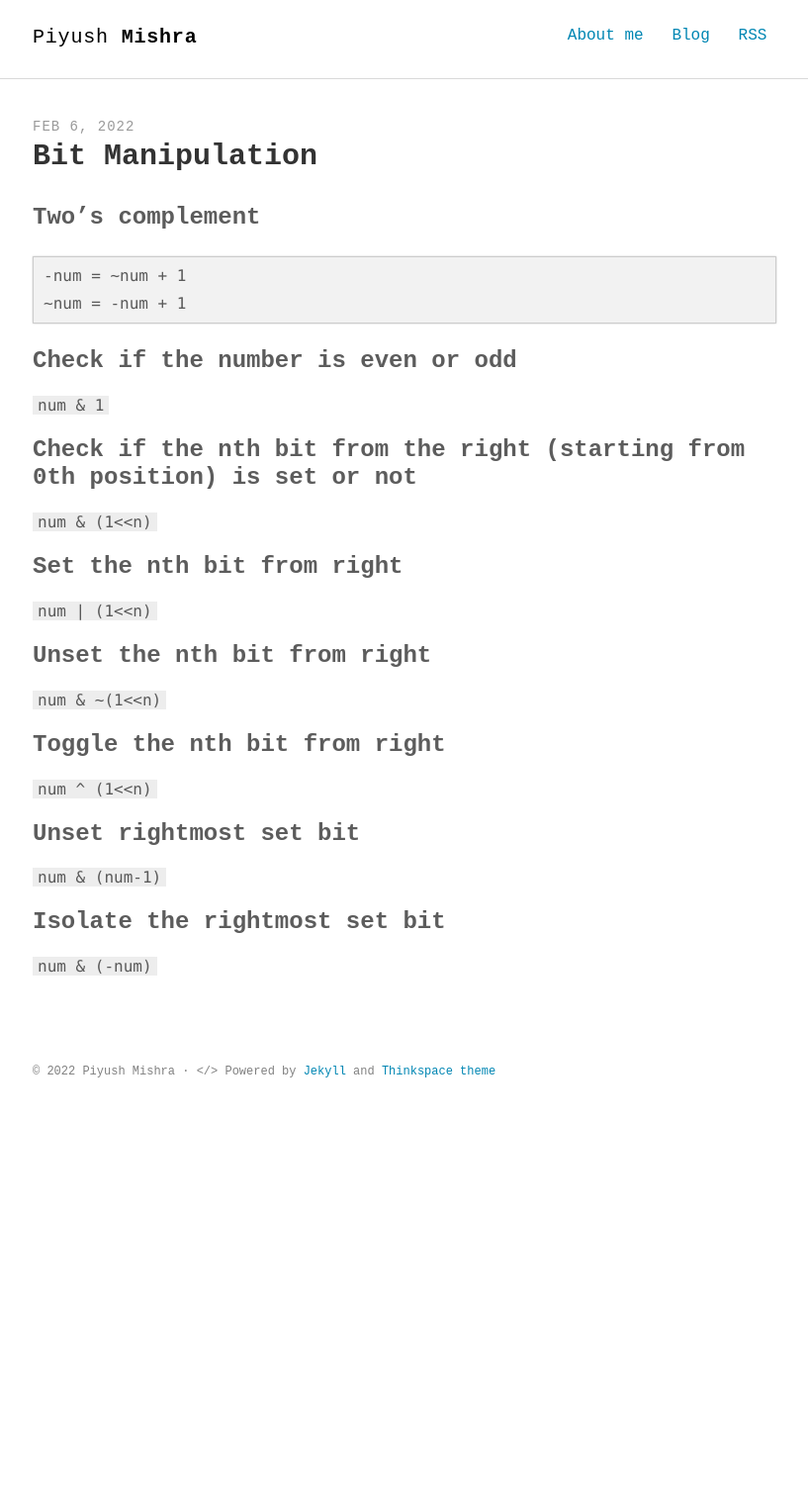
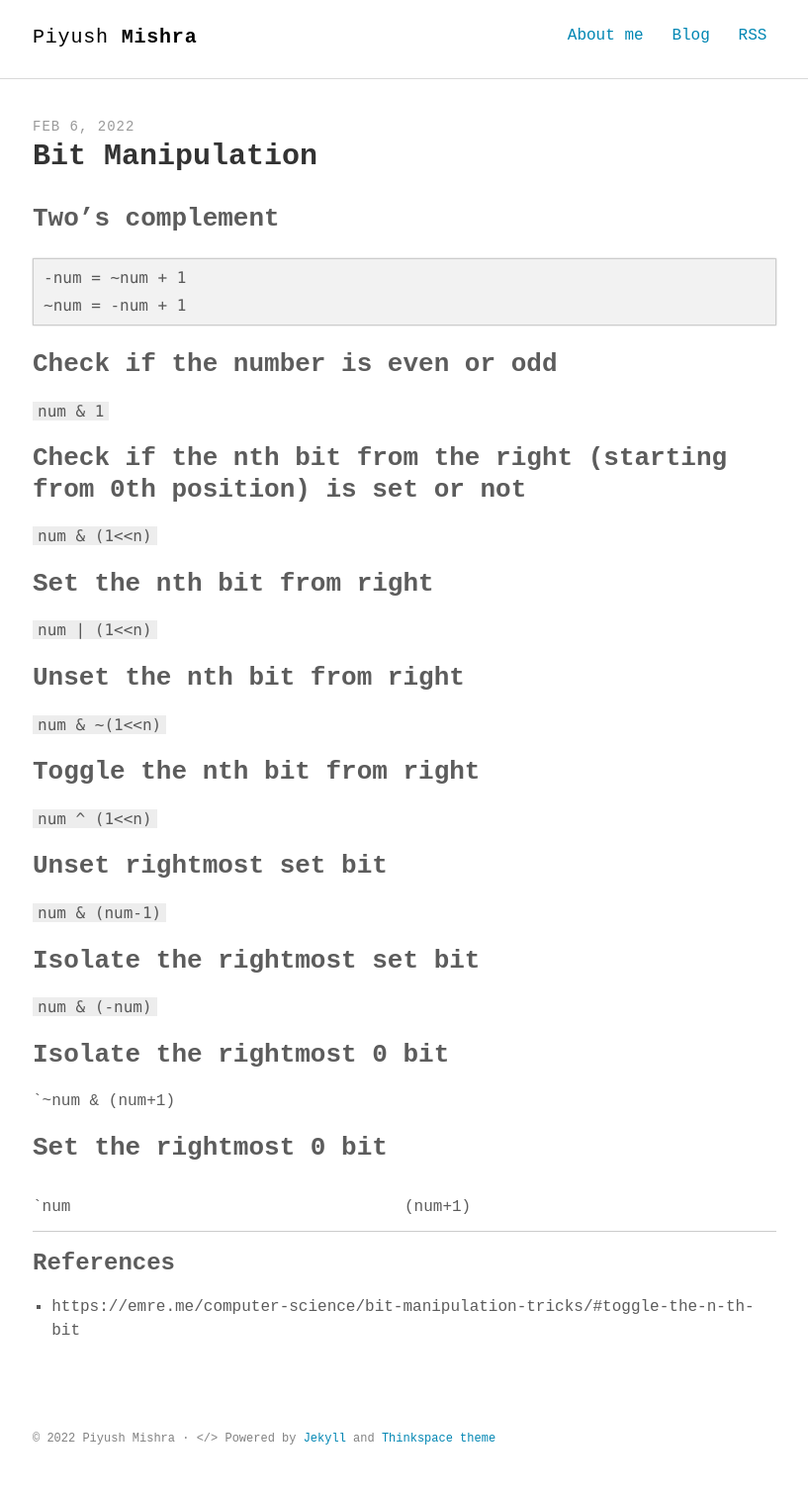
Before and after one commit to piymis/piymis.github.io, a Jekyll site: the page built from _posts/2022-02-06-bit-manipulation.markdown, in a window 1280 px wide. Shown: the whole page at 99% size, without its empty margins (231-1048 px from the left). Built offline with Jekyll 4.4.1, drawn with Linux system fonts in a browser that asks for light colours; some web fonts are replaced; our own code applies the rules of GitHub Pages for plain Markdown files; a script that is not in the unit is left out; before the commit the page ends 1140 px from its top, so only the background shows below that.

Commit message:
Updated Bit Manipulation

````diff
--- a/_posts/2022-02-06-bit-manipulation.markdown
+++ b/_posts/2022-02-06-bit-manipulation.markdown
@@ -5,37 +5,49 @@ categories:
 - dsa
 ---
 
-### Two's complement
+## Two's complement
 
 ```
 -num = ~num + 1
 ~num = -num + 1
 ```
 
-### Check if the number is even or odd
+## Check if the number is even or odd
 
 `num & 1`
 
-### Check if the nth bit from the right (starting from 0th position) is set or not
+## Check if the nth bit from the right (starting from 0th position) is set or not
 
 `num & (1<<n)`
 
-### Set the nth bit from right
+## Set the nth bit from right
 
 `num | (1<<n)`
 
-### Unset the nth bit from right
+## Unset the nth bit from right
 
 `num & ~(1<<n)`
 
-### Toggle the nth bit from right
+## Toggle the nth bit from right
 
 `num ^ (1<<n)`
 
-### Unset rightmost set bit
+## Unset rightmost set bit
 
 `num & (num-1)`
 
-### Isolate the rightmost set bit
+## Isolate the rightmost set bit
 
 `num & (-num)`
+
+## Isolate the rightmost 0 bit
+
+`~num & (num+1)
+
+## Set the rightmost 0 bit
+
+`num | (num+1)
+
+### References
+
+* https://emre.me/computer-science/bit-manipulation-tricks/#toggle-the-n-th-bit
````
